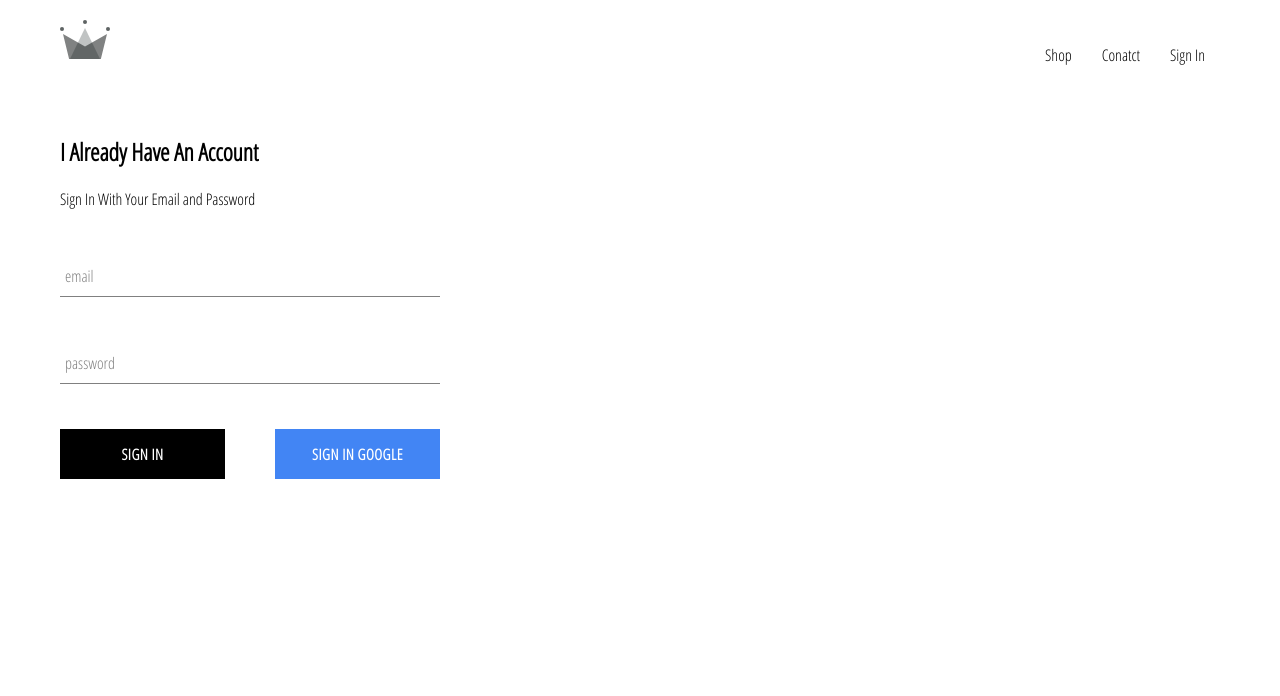
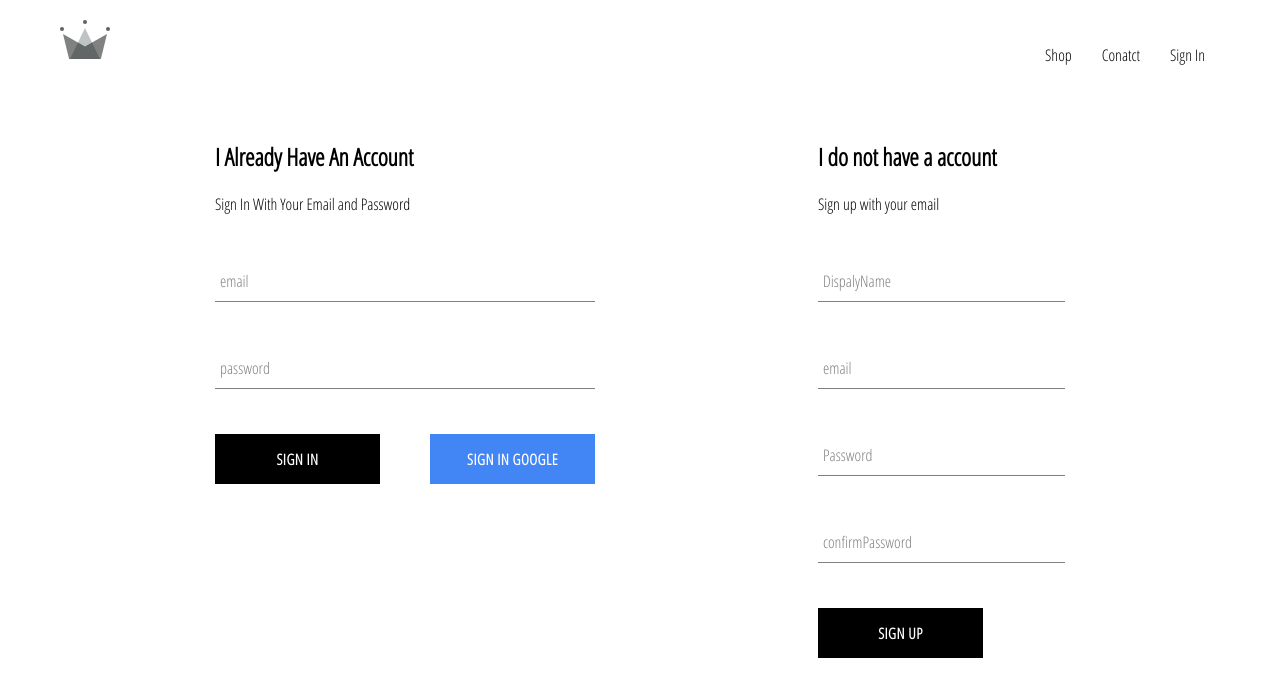
Before and after one commit to AhmedMaqbool/Crown-Clothing-Store, a React (Create React App) app: page /signin in a window 1280 px wide. Shown: the top 696 px of the page. Built offline with nearby package versions, Linux system fonts and the light colour scheme; no server answers.

Commit message:
Implemented Auth and FireStore DataBase and SignUp Form

```diff
--- a/src/App.js
+++ b/src/App.js
@@ -5,7 +5,7 @@
 import ShopPage from './Pages/Shop';
 import Header from './Components/Header/Header';
 import SignInandSignUp from './Pages/SignInandSignUp';
-import {auth} from './FireBase/FireBase.util';
+import {auth,createUserProfile} from './FireBase/FireBase.util';
 
 
 class App extends React.Component {
@@ -24,12 +24,34 @@
 
 componentDidMount()
 {
-   this.unsubscribleFromAuth=auth.onAuthStateChanged(user=>{
-     this.setState({currentUser:user})
-      console.log(user);
+   this.unsubscribleFromAuth=auth.onAuthStateChanged(async userAuth=>{
+
+    if(userAuth)
+    {
+      const userRef= await createUserProfile(userAuth);
+      userRef.onSnapshot(snapShot=>{
+
+        this.setState({
+
+           currentUser:{
+
+            id:snapShot.id,
+            ...snapShot.data()
+          }
+        })
+
+      });
+
+    }
+    else
+    {
+
+    this.setState({currentUser:userAuth});
+    }
+
     });
 
-}
+  }
 
 componentWillUnmount()
 {
--- /dev/null
+++ b/src/Components/SignUp/SignUp.jsx
@@ -0,0 +1,112 @@
+import React from 'react';
+import FormInput from '../FormInput/FormInput';
+import CustomButton from '../CustomButton/CustomButton';
+import {auth,createUserProfile} from '../../FireBase/FireBase.util';
+import './SignUp.scss';
+
+
+class SignUp extends React.Component
+{
+    constructor()
+    {
+        super();
+        this.state={
+
+            displayName:'',
+            email:'',
+            password:'',
+            confirmPassword:''
+        }
+
+    }
+  handleSubmit=async event => {
+
+          event.preventDefault();
+          const {displayName,email,password,confirmPassword}=this.state;
+          if(password!==confirmPassword)
+          {
+              alert("Password's Don't Match");
+              return;
+          }
+          try {
+          const {user}=await auth.createUserWithEmailAndPassword(email,password);
+          await createUserProfile(user,{displayName});
+
+          this.setState({
+
+            displayName:'',
+            email:'',
+            password:'',
+            confirmPassword:''
+
+          })
+
+          } catch (error) {
+              console.log(error);
+          }
+
+  };
+
+  handleChange=event=>{
+
+ const {name,value}=event.target;
+ this.setState({[name]:value});
+
+  };
+
+
+
+    render()
+    {
+
+        const {displayName,email,password,confirmPassword}=this.state;
+       return(
+
+
+         <div className='SignUp'>
+             <h2 className='title'>I do not have a account</h2>
+            <span>Sign up with your email</span>
+            <form className='SignUpForm' onSubmit={this.handleSubmit}>
+            <FormInput
+                  type='text'
+                  name='displayName'
+                  value={displayName}
+                  onChange={this.handleChange}
+                  label='DispalyName'
+                  required  />
+            <FormInput
+                  type='email'
+                   name='email'
+                  value={email}
+                  onChange={this.handleChange}
+                  label='email'
+                  required/>
+
+            <FormInput
+                  type='password'
+                   name='password'
+                  value={password}
+                  onChange={this.handleChange}
+                  label='Password'
+                  required/>
+
+            <FormInput
+                  type='password'
+                   name='confirmPassword'
+                  value={confirmPassword}
+                  onChange={this.handleChange}
+                  label='confirmPassword'
+                  required/>
+
+            <CustomButton type='submit'>Sign Up</CustomButton>
+        </form>
+
+         </div>
+
+
+
+       );
+
+}
+  }
+  export default SignUp;
--- /dev/null
+++ b/src/Components/SignUp/SignUp.scss
@@ -0,0 +1,9 @@
+.Signup {
+    display: flex;
+    flex-direction: column;
+    width: 380px;
+
+    .title {
+      margin: 10px 0;
+    }
+  }
--- a/src/FireBase/FireBase.util.js
+++ b/src/FireBase/FireBase.util.js
@@ -14,6 +14,39 @@
     measurementId: "G-Y788QBCNT8"
   };
 
+  export const createUserProfile=async(userAuth,additionalData)=>{
+
+    if(!userAuth)
+
+      return;
+
+
+    const userRef = firestore.doc(`user/${userAuth.uid}`);
+    const snapShot = await userRef.get();
+
+    if(!snapShot.exists)
+    {
+       const {displayName,email}=userAuth;
+       const createdAt=new Date();
+
+
+       try{
+        await userRef.set({
+
+         displayName,email,createdAt,...additionalData
+
+        })
+
+      }catch(error)
+      {
+         console.log('Error creating user',error.message);
+
+      }
+        }
+
+        return userRef;
+     };
+
   firebase.initializeApp(config);
   export const auth =firebase.auth();
   export const firestore=firebase.firestore();
--- a/src/Pages/SignInandSignUp.jsx
+++ b/src/Pages/SignInandSignUp.jsx
@@ -1,11 +1,13 @@
 import React from 'react';
 import './SignInandSignnUp.scss';
 import SignIn from '../Components/SignIn/SignIn';
+import SignUp from '../Components/SignUp/SignUp';
 
 const SignInandSignUp=()=>
 (
    <div className='SignInandSignUp'>
    <SignIn/>
+   <SignUp/>
    </div>
 );
 
--- a/src/Pages/SignInandSignnUp.scss
+++ b/src/Pages/SignInandSignnUp.scss
@@ -0,0 +1,6 @@
+.SignInandSignUp {
+    width: 850px;
+    display: flex;
+    justify-content: space-between;
+    margin: 30px auto;
+  }
```
